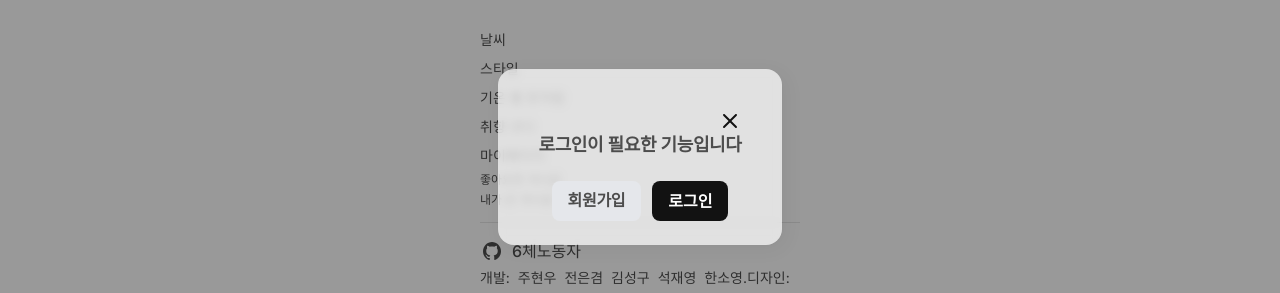
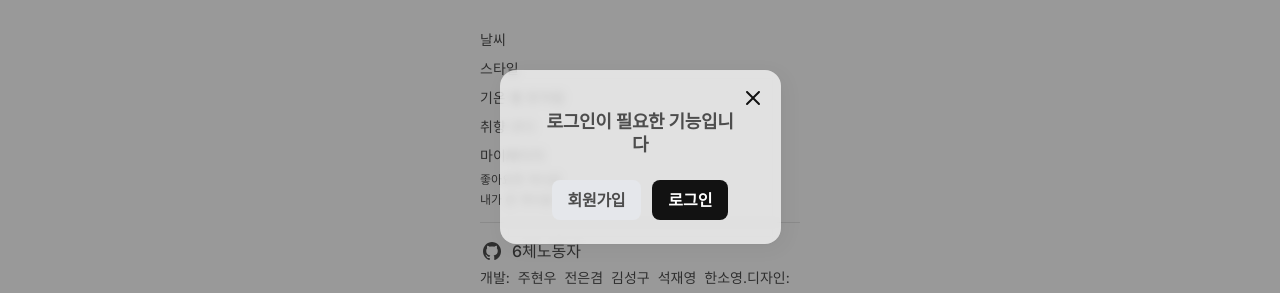
Before and after one commit to 6chenodongja/6che, a Next.js app: page /list in a window 1280 px wide. Both pictures are taken after a click on the button "등록". Shown: the part 243-536 px from the top of the page. Built offline with nearby package versions, Linux system fonts and the light colour scheme; no server answers; the database is empty.

Commit message:
style: 로그인 모달 스타일 수정 텍스트 크기 수정 필요

```diff
--- a/src/components/Modal/LoginModal.tsx
+++ b/src/components/Modal/LoginModal.tsx
@@ -25,16 +25,16 @@ const LoginModalProps = ({ isOpen, onClose }: LoginModalProps) => {
 
   return (
     <div className="fixed inset-0 bg-black bg-opacity-40 flex justify-center items-center z-50">
-      <div className="bg-white bg-opacity-70 rounded-2xl shadow-[0px_0px_2px_0px_rgba(0,0,0,0.05),4px_4px_20px_0px_rgba(0,0,0,0.05)] flex flex-col backdrop-blur-sm max-w-full h-auto px-10 pt-10 pb-6 z-50">
-        <div className="flex flex-col text-center">
+      <div className="bg-white bg-opacity-70 rounded-2xl shadow-[0px_0px_2px_0px_rgba(0,0,0,0.05),4px_4px_20px_0px_rgba(0,0,0,0.05)] backdrop-blur-sm w-[281px] max-w-full h-auto p-6 z-50rounded-lg px-10 pt-10 pb-6 z-50">
+        <div className="text-center">
           <button
             title="x-icon"
             onClick={onClose}
-            className="flex justify-end rounded-full hover:bg-[#4d4d4d]/50"
+            className="absolute top-2 right-2 rounded-full flex justify-end items-end p-2 hover:bg-black/5 focus:bg-black/10"
           >
             <Image src="/x.svg" alt="close" width={24} height={24} />
           </button>
-          <h2 className="text-[18px] font-semibold leading-[130%] tracking-[-0.36px] font-sans text-black-700">
+          <h2 className="text-[18px] text-center font-semibold leading-[130%] tracking-[-0.36px] font-sans text-black-700">
             로그인이 필요한 기능입니다
           </h2>
         </div>
```
